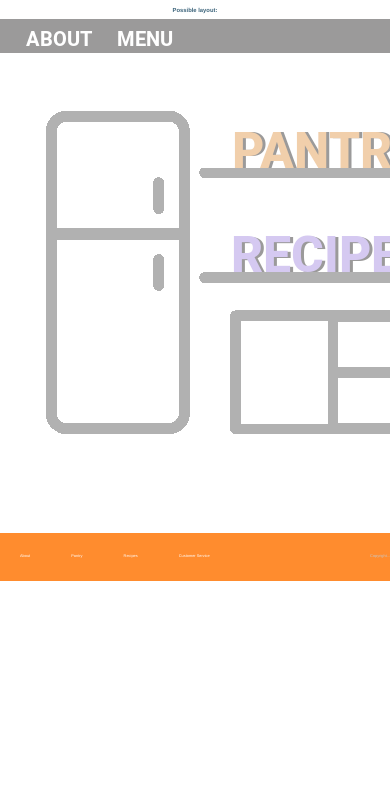
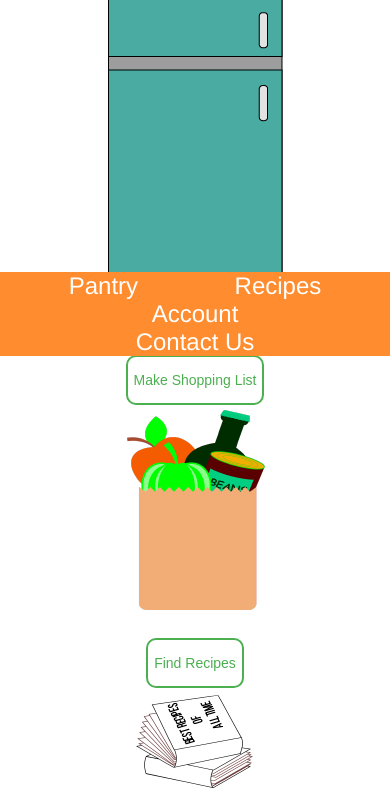
Before and after one commit to KWolley/Fridge-Friend, a Django app: page / in a window 390 px wide. Shown: the part 488-1281 px from the top of the page. Before the commit the page ends 1069 px from the top, so only its background shows below. Run offline with Django 3.2, Linux system fonts and the light colour scheme.

Commit message:
html changes to master

```diff
--- /dev/null
+++ b/HerokuApp/hello/static/account.css
@@ -0,0 +1 @@
+/*account details style sheet*/
--- a/HerokuApp/hello/static/main.css
+++ /dev/null
@@ -1,115 +0,0 @@
-/*Default formatting for body*/
-body{
-	margin: 0;
-	font-family: 'Ubuntu', Tahoma, Geneva, Verdana, sans-serif;
-	text-align: center;
-	vertical-align: middle;
-	color: rgb(56, 56, 56);
-	width: 100vw;
-	height: 100vh;
-}
-
-/*Top main nav bar*/
-.main_nav {
-	background-color: rgb(255, 140, 46);
-	font-family: 'Ubuntu', Tahoma, Geneva, Verdana, sans-serif;
-	color: white;
-	font-size: 3vw;
-	vertical-align: middle;
-	text-align: center;
-	padding-top: 2px;
-	padding-bottom: 7px;
-	overflow: hidden;
-  }
-  /*Links for main nav bar*/
-  .main_nav a {
-	color: #ffffff;
-	text-align: center;
-	padding: 35px;
-	text-decoration: none;
-	font-size: 1.2vw;
-	vertical-align: middle;
-	margin-left: 5%;
-	margin-right: 5%;
-  }
-
-  .main_nav a:hover {
-	background-color: rgb(255, 161, 98);
-	color: rgb(255, 255, 255);
-  }
-
-  .main_nav a.focus {
-	background-color: #4CAF50;
-	color: white;
-  }
-
-/*Default div format*/
-div{
-	background-color:white;
-	color:#6e6e6e;
-	font-family: 'Ubuntu', Helvetica, sans-serif;
-	font-size:2vw;
-	text-align: center;
-}
-
-/*Section 1 of main page*/
-.section1{
-	overflow: hidden;
-}
-
-/*Text formatting*/
-h1{
-	color: rgb(0, 153, 255);
-	font-family: Ubuntu, Helvetica, sans-serif;
-	font-size:3vw;
-	text-align: center;
-}
-
-h2{
-	color:rgb(255, 140, 46);
-	font-family: Arial, Helvetica, sans-serif;
-	font-size:2vw;
-	text-align: center;
-}
-
-h3{
-	color: rgb(59, 99, 122);
-	font-family: 'Ubuntu', Helvetica, sans-serif;
-	font-size:1.5vw;
-}
-
-
-
-/*Bottom nav bar*/
-.bottom_nav{
-	background-color: rgb(255, 140, 46);
-	color: rgb(199, 199, 199);
-	text-align: right;
-	float: right;
-	font-size: 1vw;
-	vertical-align: middle;
-	width: 100vw;
-	padding-top: 20px;
-	padding-bottom: 20px;
-	position: absolute;
-	min-height: 1%;
-	margin-bottom: 0;
-}
-
-.bottom_nav nav{
-	color: white;
-	float: left;
-	clear: right;
-	vertical-align: middle;
-}
-
-.bottom_nav a{
-	color: white;
-	text-decoration: none;
-	margin-left: 20px;
-	margin-right: 20px;
-}
-
-.bottom_nav a:hover {
-	color: black;
-  }
--- /dev/null
+++ b/HerokuApp/hello/static/main_style.css
@@ -0,0 +1,223 @@
+/*Default formatting for body*/
+* {
+	box-sizing: border-box;
+}
+body, html {
+	margin: 0;
+	padding: 0;
+	width: 100%;
+	height: 100%;
+}
+/*Default max widths for items*/
+img, embed, object, video {
+	max-width: 100%;
+}
+
+a {
+	text-decoration: none;
+}
+
+/*Default button values*/
+button {
+	min-height: 48px;
+	min-width: 48px;
+}
+
+ul {
+	list-style: none;
+	padding: 0;
+	margin: 0;
+	font-family: 'Ubuntu', Helvetica, sans-serif;
+}
+
+/*
+# Header
+ */
+.header {
+	width: 100%;
+	box-shadow: 0 2px 2px #6e6e6e;
+	display: inline-block;
+	min-height: 52px;
+	transition: min-height;
+	padding: 1vh;
+}
+
+.header_inner {
+	/*width: 100%;*/
+	display: inline-block;
+	text-align: left;
+	margin-left: auto;
+	margin-right: auto;
+}
+
+.header_logo {
+	height: 72px;
+	margin-right: 1em;
+	margin-left: 1em;
+	vertical-align: center;
+	margin-top: 12px;
+}
+
+.header_title {
+	display: inline-block;
+	margin: 0.5em 0.25em;
+	font-weight: 200;
+	font-size: 2em;
+	color: #006837;
+}
+
+/*
+# Nav bar
+ */
+.nav {
+	margin-left: auto;
+	margin-right: auto;
+}
+
+.nav_list {
+	display: flex;
+	padding: 0;
+	margin: 0;
+}
+
+.nav_item {
+	box-sizing: border-box;
+	text-align: center;
+	line-height: 24px;
+	padding: 24px;
+	text-transform: uppercase;
+}
+  /*Links for main nav bar*/
+.nav_item a {
+	color: #FF8C2E;
+	text-decoration: none;
+	padding: 1.5em; /*1.5x font size*/
+}
+
+.nav_item a:hover {
+	background-color: rgb(255, 161, 98);
+	color: rgb(255, 255, 255);
+}
+
+.nav_item a.focus {
+	background-color: #4CAF50;
+	color: white;
+}
+
+/*
+# Main
+ */
+.main {
+	display: grid;
+	grid-template-rows: 80px auto 80px auto;
+	grid-template-columns: repeat(2,1fr);
+	grid-template-areas:
+			"link-1 link-2"
+			"fridge bag"
+			"fridge link-3"
+			"fridge book";
+	grid-gap: 10px;
+	justify-items: center; /* row alignment*/
+	align-items: center; /* column alignment*/
+	justify-content: center;
+}
+
+.fridge-link {
+	grid-area: link-1;
+	padding: 5% 0 0 0;
+	margin: 0;
+}
+.fridge-image {
+	grid-area: fridge;
+	padding: 0;
+	margin: 0;
+}
+.shop-link {
+	grid-area: link-2;
+	padding: 5% 0 0 0;
+	margin: 0;
+}
+.shop-image {
+	grid-area: bag;
+	padding: 0;
+	margin: 0;
+}
+.recipe-link {
+	grid-area: link-3;
+	padding: 5% 0 0 0;
+	margin: 0;
+}
+.recipe-image {
+	grid-area: book;
+	padding: 0;
+	margin: 0;
+}
+
+.btn {
+	background-color: #ffffff;
+	color: #4CAF50;
+	border: 2px solid #4CAF50;
+	border-radius: 10px;
+	font-size: 14px;
+	cursor: pointer;
+	height: 50px;
+}
+
+.btn:hover {
+	box-shadow: #6e6e6e;
+}
+
+/*
+# Text Formatting
+ */
+h1{
+	color: #0099ff;
+	font-family: Ubuntu, Helvetica, sans-serif;
+	font-size:3vw;
+	text-align: center;
+}
+
+h2 {
+	color: #000000;
+	font-family: Ubuntu, Helvetica, sans-serif;
+	font-size:3vw;
+	text-align: center;
+	text-wrap: none;
+}
+
+/*
+# Footer
+ */
+.foot{
+	position: fixed;
+	background-color: #FF8C2E;
+	text-align: center;
+	vertical-align: middle;
+	width: 100%;
+	bottom: 0;
+}
+
+.foot-item {
+	list-style-type: none;
+	display: inline-block;
+	height: 100%;
+	margin: 0 10px 0 10px;
+	font-size: 1.5em;
+	font-family: 'Ubuntu', Helvetica, sans-serif;
+}
+/*Links for main nav bar*/
+.foot-item a {
+	color: #ffffff;
+	text-decoration: none;
+	padding: 1.5em;
+}
+
+.foot-item a:hover {
+	background-color: rgb(255, 161, 98);
+	color: rgb(255, 255, 255);
+}
+
+.foot-item a.focus {
+	background-color: #4CAF50;
+	color: white;
+}
--- a/HerokuApp/hello/static/pantry.css
+++ b/HerokuApp/hello/static/pantry.css
@@ -1 +1 @@
-/*Pantry page*/
+/*pantry inventory style sheet*/
--- a/HerokuApp/hello/static/recipes.css
+++ b/HerokuApp/hello/static/recipes.css
@@ -1 +1 @@
-/*Recipes page*/
+/*recipe style sheet*/
--- /dev/null
+++ b/HerokuApp/hello/static/responsive_styles.css
@@ -0,0 +1,54 @@
+/*
+ *
+ responsive web page design
+ *
+ */
+
+/* mobile devices */
+@media screen and (max-width: 500px){
+    .nav_list {
+        flex-wrap: wrap;
+        flex-basis: 100%;
+    }
+    .nav_item {
+        flex-basis: 100%;
+    }
+
+    .main {
+        grid-template-rows: auto;
+        grid-template-columns: 100%;
+        grid-template-areas:
+                "link-1"
+                "fridge"
+                "link-2"
+                "bag"
+                "link-3"
+                "book";
+        grid-gap: 0.5%;
+    }
+
+}
+
+@media screen and (min-width: 501px) and (max-width: 830px){
+    .nav_list {
+        text-align: center;
+    }
+    .nav {
+        width: 100%;
+        height: auto;
+        position: relative;
+    }
+    .nav a {
+        float: left;
+    }
+}
+
+@media screen and (min-width: 831px){
+    .header{
+        vertical-align: bottom;
+    }
+    .nav {
+        float: right;
+        padding-top: 20px;
+    }
+}
--- /dev/null
+++ b/HerokuApp/hello/static/shoppinglist.css
@@ -0,0 +1 @@
+/*shopping list style sheet*/
--- a/HerokuApp/hello/templates/main.html
+++ b/HerokuApp/hello/templates/main.html
@@ -1,50 +1,76 @@
 <!DOCTYPE html>
 
-<!-- Fridge Friend - Web App -->
-
+<!-- Fridge Friend - Web App
+Last Revision: KW 4/14/2020
+-->
 <html>
 	<head>
 		<meta charset="utf-8">
-		<!-- meta tag below for responsive sites -->
+		<!-- meta tag below for responsive sites
+		to match screen sizes -->
 		<meta name="viewport" content="width=device-width, initial-scale=1">
 		<!-- Browser tab title -->
 		<title>Fridge Friend</title>
 		<!-- External css file -->
-		<link rel="stylesheet" type="text/css" href="static/main.css">
+		<link rel="stylesheet" type="text/css" href="main_style.css">
+		<link rel="stylesheet" type="text/css" href="responsive_styles.css">
 	</head>
+	<body>
+		<div class="header">
+			<div class="header_inner">
+				<a href="main.html">
+					<img class="header_logo" src="Images/Carrot.png" >
+					<h1 class = "header_title"> Fridge Friend </h1>
+				</a>
+			</div>
+			<!-- Top main navigation bar -->
+
+				<div class="nav">
+					<ul class="nav_list">
+						<li class="nav_item"> <a href="pantry.html"> Pantry </a> </li>
+						<li class="nav_item"> <a href="recipes.html"> Recipes </a> </li>
+						<li class="nav_item"> <a href="account.html"> Account </a> </li>
+					</ul>
+				</div>
+
+		</div>
 
 
-	<body>
-		<!-- Top main navigation bar -->
-		<nav class="main_nav">
-			<!--<a href="#about">About</a>-->
-			<a href="{% url 'pantry' %}">PANTRY</a>
-			<b>Fridge Friend</b>
-			<a href="{% url 'recipes' %}">RECIPES</a>
-  		</nav>
-
  	 	<!-- Main page content -->
-  		<div class="section1">
-			<h1>Section One</h1>
-			<h2>Pantry</h2>
-			<hr width="70%">
-			<h3>Snickerdoodle cookie:</h3>
-			<img src="/static/snickerdoodle.jpg" alt="Cookie" width="600" height="400"/>
-			<h3>Possible layout:</h3>
-			<img src="/static/Webpage1.png" alt="Layout"/>
+  		<div class="main">
+			<div class="fridge-link">
+				<a href="pantry.html">
+					<button type="button" class="btn">Check Fridge</button> </a>
+			</div>
+			<div class="fridge-image">
+				<img src="Images/fridge2.png">
+			</div>
+			<div class="shop-link">
+				<a href="shoppinglist.html">
+					<button type="button" class="btn">Make Shopping List</button></a>
+			</div>
+			<div class="shop-image">
+				<img src="Images/ShoppingBag.png">
+			</div>
+			<div class="recipe-link">
+				<a href="recipes.html">
+					<button type="button" class="btn">Find Recipes</button></a>
+			</div>
+			<div class="recipe-image">
+				<img src="Images/Recipes.png">
+			</div>
   		</div>
 
 		<!-- Bottom nav bar -->
-		<div class="bottom_nav">
+		<div class="foot">
 			<nav>
-				<a href="#about">About</a>
-				<a href="{% url 'pantry' %}">Pantry</a>
-      			<a href="{% url 'recipes' %}">Recipes</a>
-				<a href="#customerservice">Customer Service</a>
+				<ul>
+					<li class="foot-item"> <a href="pantry.html"> Pantry </a> </li>
+					<li class="foot-item"> <a href="recipes.html"> Recipes </a> </li>
+					<li class="foot-item"> <a href="account.html"> Account </a> </li>
+					<li class="foot-item"> <a href="contactus.html"> Contact Us </a> </li>
+				</ul>
 			</nav>
-			Copyright...
 		</div>
-
 	</body>
-
 <html>
```
Also changed, not shown: HerokuApp/hello/static/contactus.css (added, +32 -0 lines), HerokuApp/hello/templates/account.html (added, +44 -0 lines), HerokuApp/hello/templates/contactus.html (added, +62 -0 lines), HerokuApp/hello/templates/pantry.html (+31 -4 lines), HerokuApp/hello/templates/recipes.html (+30 -4 lines), HerokuApp/hello/templates/shoppinglist.html (added, +45 -0 lines).
